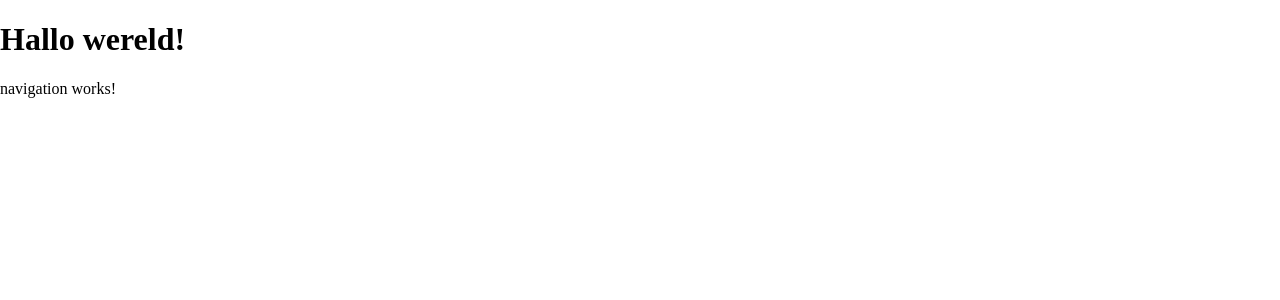
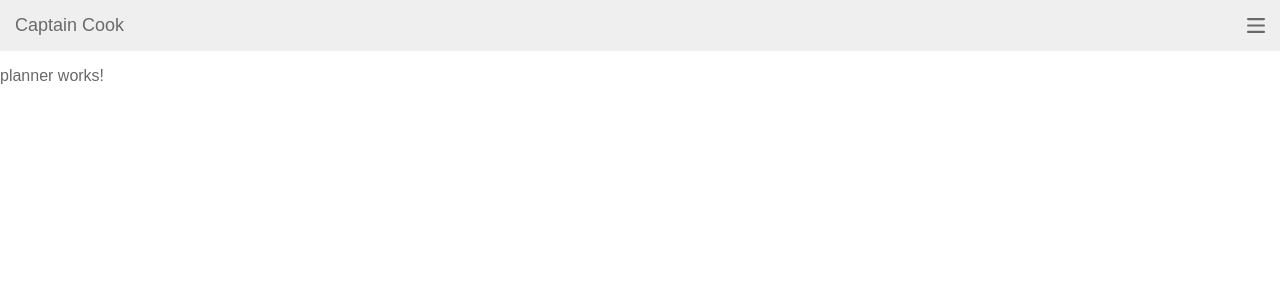
Before and after one commit to markbolier/captain-cook-mark, an Angular app: page / in a window 1280 px wide. Shown: the top 300 px of the page. Built offline with nearby package versions, Linux system fonts and the light colour scheme.

Commit message:
added styling

```diff
--- a/src/app/app.component.html
+++ b/src/app/app.component.html
@@ -1,4 +1,4 @@
-<h1>Hallo wereld!</h1>
 <app-navigation></app-navigation>
+<app-planner></app-planner>
 
 <router-outlet></router-outlet>
--- a/src/app/app.module.ts
+++ b/src/app/app.module.ts
@@ -4,15 +4,13 @@ import { FormsModule } from '@angular/forms';
 
 import { AppRoutingModule } from './app-routing.module';
 import { AppComponent } from './app.component';
-import { PlannerModule } from './planner/planner.module';
 import { RecipesModule } from './recipes/recipes.module';
 import { SharedModule } from './shared/shared.module';
-import { NavigationComponent } from './shared/components/navigation/navigation.component';
+import { PlannerModule } from './planner/planner.module';
 
 @NgModule({
   declarations: [
     AppComponent,
-    NavigationComponent
   ],
   imports: [
     BrowserModule,
@@ -20,7 +18,7 @@ import { NavigationComponent } from './shared/components/navigation/navigation.c
     FormsModule,
     PlannerModule,
     RecipesModule,
-    SharedModule,
+    SharedModule
   ],
   providers: [],
   bootstrap: [AppComponent]
--- /dev/null
+++ b/src/app/planner/planner/planner.component.html
@@ -0,0 +1 @@
+<p>planner works!</p>
--- /dev/null
+++ b/src/app/planner/planner/planner.component.ts
@@ -0,0 +1,15 @@
+import { Component, OnInit } from '@angular/core';
+
+@Component({
+  selector: 'app-planner',
+  templateUrl: './planner.component.html',
+  styleUrls: ['./planner.component.scss']
+})
+export class PlannerComponent implements OnInit {
+
+  constructor() { }
+
+  ngOnInit(): void {
+  }
+
+}
--- a/src/app/shared/components/navigation/navigation.component.html
+++ b/src/app/shared/components/navigation/navigation.component.html
@@ -1 +1,4 @@
-<p>navigation works!</p>
+<nav>
+<h1>Captain Cook</h1>
+<img class="hamburger" src="assets/images/hamburger.svg">
+</nav>
--- a/src/app/shared/components/navigation/navigation.component.scss
+++ b/src/app/shared/components/navigation/navigation.component.scss
@@ -0,0 +1,17 @@
+nav {
+	display: flex;
+	align-items: center;
+	background-color: #EFEFEF;
+	justify-content: space-between;
+	padding: 0px 15px;
+
+	.hamburger {
+		height: 15px;
+	};
+
+	h1 {
+		font-family: Arial, Helvetica, sans-serif;
+		font-size: 18px;
+		font-weight: 400;
+	};
+};
--- a/src/app/shared/shared.module.ts
+++ b/src/app/shared/shared.module.ts
@@ -1,13 +1,16 @@
 import { NgModule } from '@angular/core';
 import { CommonModule } from '@angular/common';
+import { NavigationComponent } from './components/navigation/navigation.component';
 
 @NgModule({
   declarations: [
+    NavigationComponent
   ],
   imports: [
     CommonModule
   ],
   exports: [
+    NavigationComponent
   ]
 })
 export class SharedModule { }
--- a/src/styles.scss
+++ b/src/styles.scss
@@ -1,6 +1,8 @@
 /* You can add global styles to this file, and also import other style files */
 body {
 	box-sizing: border-box;
+	font-family: Arial, Helvetica, sans-serif;
 	margin: 0;
 	padding: 0;
-}
+	color: #696969;
+};
```
Also changed, not shown: src/app/planner/planner.module.ts (+7 -3 lines), src/app/planner/planner/planner.component.scss (added), src/assets/images/hamburger.svg (added), 1 other file (tests, documents, lock files or other folders).
